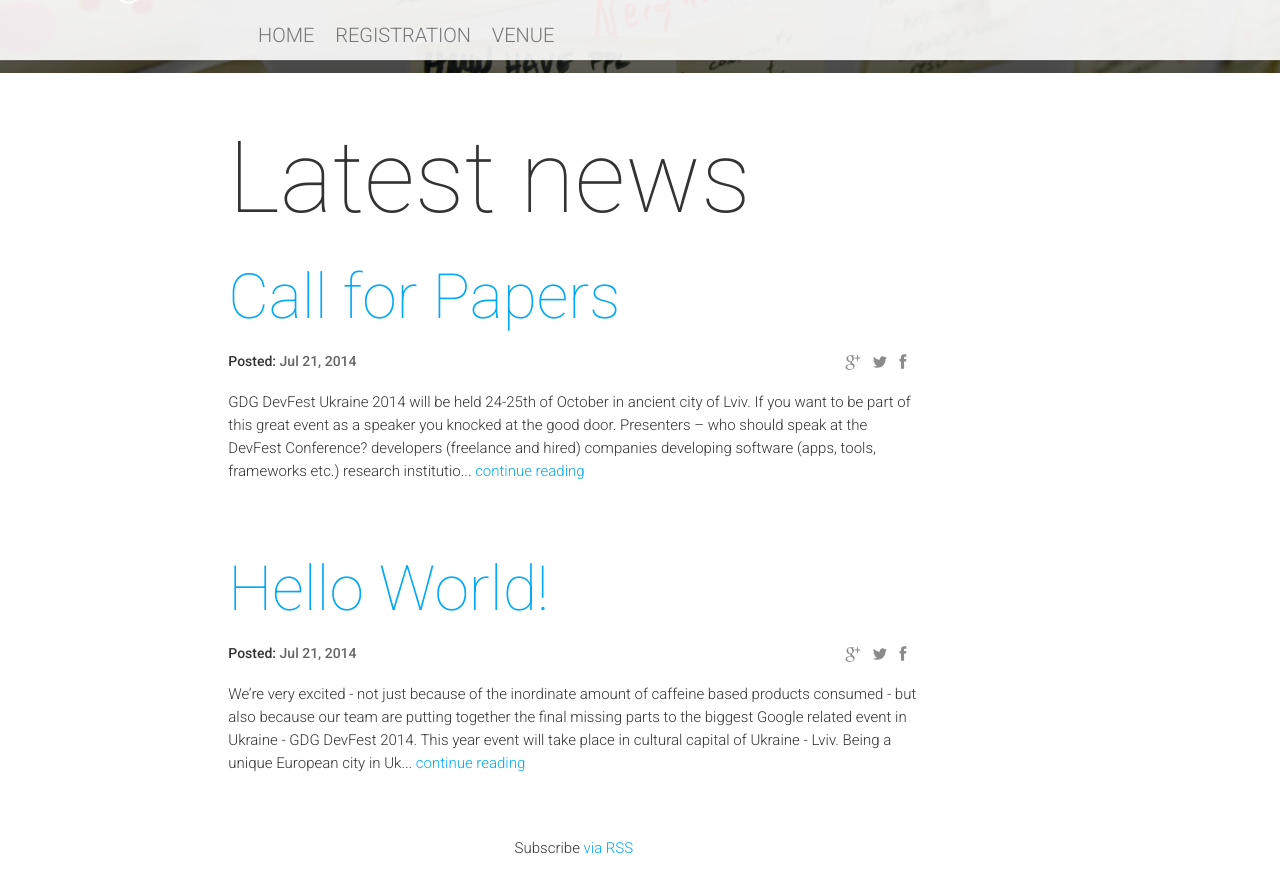
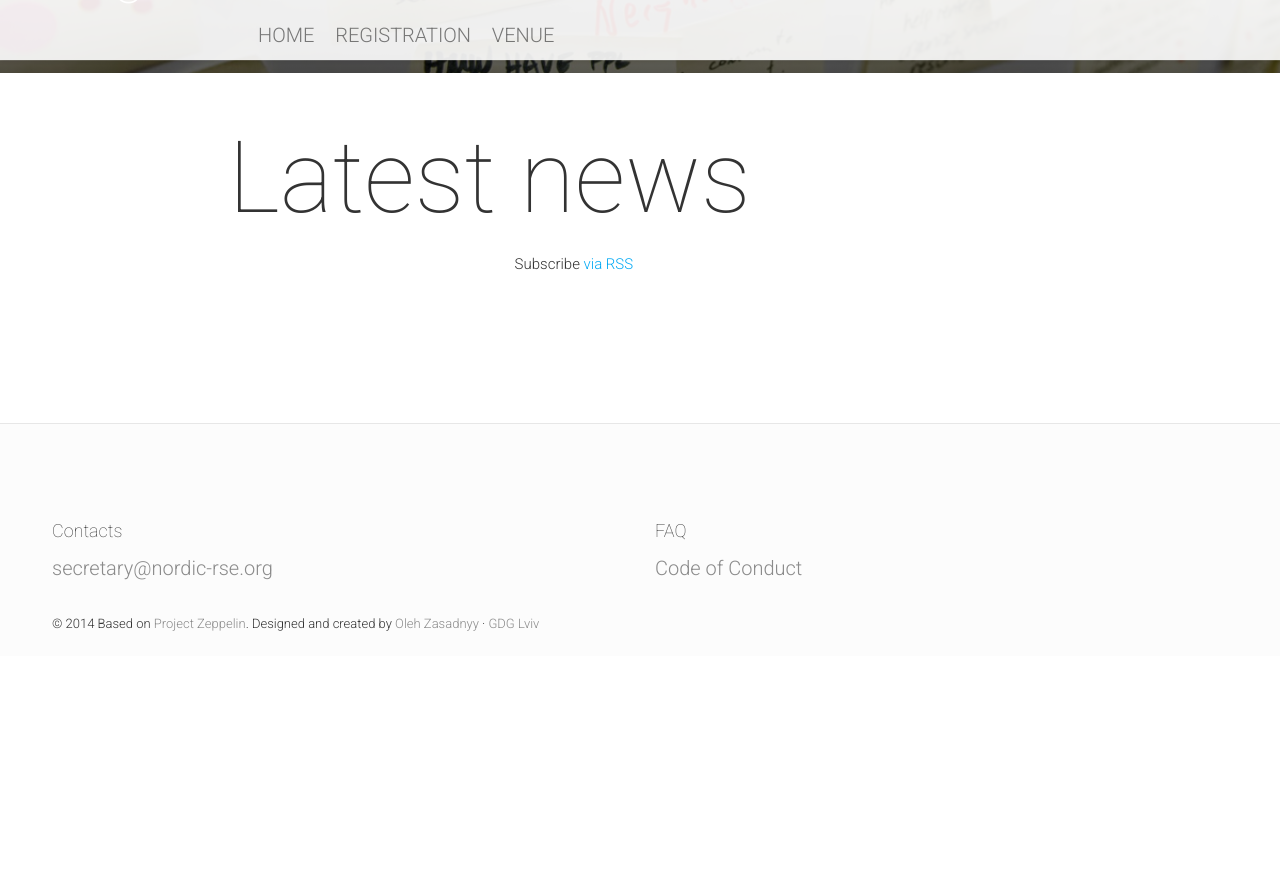
Before and after one commit to nordic-rse/nrse2025, a Jekyll site: the page built from blog.html, in a window 1280 px wide and 900 px high, scrolled down 334 px. Shown: the top 893 px of the window. Built offline with Jekyll 4.4.1, drawn with Linux system fonts in a browser that asks for light colours; nearby versions of some CDN libraries; comment, search, counter and statistics services are not loaded; after the commit the page ends 990 px from its top, so only the background shows below that.

Commit message:
what is all this unused code? removing ...

```diff
--- a/_config.yml
+++ b/_config.yml
@@ -227,42 +227,4 @@
      - {link: "https://plus.google.com/b/102444623953913144164", text: "Westin Market Street"}
      - {link: "https://plus.google.com/b/102444623953913144164", text: "Hotel Adagio"}
 
-# Hackathon
-hackathonTitle: "Hackathon"
-enableHackathon: true
-
-# Hackathon About Block
-aboutHackathonTitle: "Meet our themes"
-hackathonRows:
- - {title: "Android Wear", image: "hackathon-0.png", details: "The front doors will be locked because this is after hours, please park behind the building and come to the door nearest the parking lot.<br><br>Our last meeting showed that there was a lot of interest in Android Wear so we decided to put on an Android Wear Hackathon to see what you could come up with! We realize that this is pretty short notice so we hope you can help us spread the word! There will be pizza, prizes and a great group of geeks to spend the evening coding with! Even if you don't have an app idea come on in and lend a hand to someone else or maybe find inspiration once you're here!"}
- - {title: "Google Glass", image: "hackathon-1.png", details: "We love wearable computing especially Google Glass for which we want to gather the break up community in order to boost innovation.<br><br>Coding an app on Google Glass needs its Rockstar Dev : the team needs a fast learner with solid skills on Android. He knows his way around Android SDK, already checked the Glass Developement Kit (GDK) quick start guide allowing him to jump start developing an app for Glass.The Designer has the hard task to build the visual identity from the ground up, he has strong UX knowledge and a deep understanding of the new rules set by the Glass. His design skills give him the credibility to decide the most effective UI and the most compelling Glass experience."}
- - {title: "Polymer", image: "hackathon-2.png", details: "Polymer is a library that introduces web components. Web components are small elements on a page that can be extended and incorporated in web applications. The result is an increase in productivity.<br><br>We used Polymer mainly to explore the concept of web components. The transition of Google to material design was also a factor.While the library was never touched by the team, it still was painless to wireframe the application. Later on we incorporated some Polymer components in the design. We didn’t use the full potential of Polymer because of the limited time."}
-
-# Hackathon Judges Block
-judgesImage: "judges.jpg"
-judgesTitle: "Judges"
-
-# Hackathon Prizes Block
-prizesTitle: "Prizes"
-prizes:
- - {title: "2nd Place", image: "prize-2.png", info: "Amazing Moto 360"}
- - {title: "1nd Place", image: "prize-1.png", info: "Nexus 5 with pre-installed Android L"}
- - {title: "3nd Place", image: "prize-3.png", info: "Useful Chromecast"}
-
-# Hackathon Location Block
-hackathonLocationBlockTitle: "Location"
-hackathonLocationName: "Communa"
-hackathonLocationLink: "http://communa.net.ua/"
-hackathonStreetAddress: "1 Halytska St"
-hackathonAddressLocality: "Lviv"
-hackathonAddressLocalityRegion: "Lvivska"
-hackathonPostalCode: "79000"
-hackathonAddressCountry: "Ukraine"
-hackathonTimeTitle: "Hack through"
-hackathonStartTime: "2014-10-24T10:00"
-hackathonDoorTime: "09:00"
-hackathonEndTime: "2014-10-25T00:00"
 viewOnMap: "View on Google Maps"
-hackathonPlaceCoordinates: "49.840999, 24.031144"
-hackathonMapCenterCoordinates: "49.840696, 24.028754"
-hackathonMapMobileCenterCoordinates: "49.841639, 24.031182"
--- a/_posts/2014-07-21-call-for-papers.markdown
+++ /dev/null
@@ -1,67 +0,0 @@
----
-layout: post
-title:  "Call for Papers"
-date:   2014-07-21 09:00:00
-isStaticPost: false
----
-GDG DevFest Ukraine 2014 will be held 24-25th of October in ancient city of Lviv. If you want to be part of this great event as a speaker you knocked at the good door.
-
-#### Presenters – who should speak at the DevFest Conference?
-
-* developers (freelance and hired)
-* companies developing software (apps, tools, frameworks etc.)
-* research institutions with Google relevant activities
-* companies, organisations and individuals using Google technologies
-
-If you belong to one of those groups you are cordially invited to submit a talk proposal (or a number of proposals). An independent program committee assesses the proposals and selects the actual conference talks.<br/>
-
-#### Themes and topics – what do we expect?
-Our team prepared set of interesting topics in but if you have any cool idea you want to share not from this list, feel free to submit it as well.
-
-##### Android
-
-__Google I/O 2014__
-
-* Material Design
-* Migration to ART
-* New Android Camera API
-* New Job Scheduler
-* Storage Access Framework
-* Elevation & Clipping
-
-__General__
-
-* Android Continuous Integration
-* Loaders, Cursor Adapters
-* Android Animations
-* Patterns in Android development
-
-##### Web
-
-* AngularJS (1x and 2.0)
-* Dart (AngularDart, server-side)
-* Polymer and WebComponents
-* Material Design in Web
-* ChromeOS (apps development)
-* Web Performance (tools, techniques, approaches)
-
-
-##### Cloud
-
-* Google Cloud Platform
-  * Compute Engine
-  * App Engine
-  * Storages (SQL, NoSQL, BigData)
-  * APIs
-* Go (as a language for a Cloud Ready Apps)
-
-
-#### Please submit your proposals [here](http://bit.ly/dfua-c4p).
-__Deadline__ is September 1, 2014
-
-__Please note:__ There is no guarantee that a submission will be put onto the conference agenda!<br/>
-
-The program committee picks the most interesting talk proposals and informs the selected submitters until September 15, 2014.<br/>
-
-#### Any questions?
-Email organizers at [devfest@gdg.org.ua](mailto:devfest@gdg.org.ua)
--- a/_posts/2014-07-21-hello-world.markdown
+++ /dev/null
@@ -1,30 +0,0 @@
----
-layout: post
-title:  "Hello World!"
-date:   2014-07-21 08:00:00
-isStaticPost: false
----
-
-We're very excited - not just because of the inordinate amount of caffeine based products consumed -
-but also because our team are putting together
-the final missing parts to the biggest Google related event in Ukraine - [GDG DevFest 2014](http://devfest.gdg.org.ua/).
-
-This year event will take place in cultural capital of Ukraine - Lviv. Being a unique European city in Ukraine, Lviv is among top 10 cities of the world to visit in 2014 according to the travel group “The Rough Guide” and is among top 10 cities for spending weekends in Europe according to Lonely Planet. So take your time to spend weeked in last hidden gem in the Europe in company of experts and technical geeks.
-
-So should you also be excited? Well yes... and here's why!
-
-* **Attendance**: we're expecting over 350 attendees
-* **Topic**: more than 48 hours of pure Google technologies
-* **Date**: 24-25 of October, expect hackathon and workshops on a first day and conference on the second
-* **Venue**: Kinopalace Cinema - for a first time we'll make technical event in real cinema directly in the heart of the ancient city of Lviv
-* **Speakers**: we're in the process of finalising the list of speakers
-
-but we've already secured a first batch of experts:
-
-* **Dawid Ostrowski** - Developer Relation from Google, who excited about cloud technologies<br>
-* **Mateusz Herych** - Android GDE and GDG organizer from Krakow<br>
-* **Dmytro Danylyk** - developer, blogger, speaker, author of open source 1000+ star libraries <br>
-* **Roman Mazur** - speaker on various international conferences like Droidcon Eastern Europe and Ankara Developer Days<br>
-
-
-More details about speakers, DevFest Hackathon and Lviv will appear in subsequent posts, meantime like us on [Facebook](https://facebook.com/GDGLviv), follow on [Twitter](https://twitter.com/intent/user?screen_name=GDGLviv), add to circles in [Google+](https://plus.google.com/b/102444623953913144164) or subcribe to our [mailing list](http://gdg.us5.list-manage1.com/subscribe/post?u=9fc8aa205b0521b5f05fc8e1e&id=ae0fb459fc) and [RSS feed](http://devfest.gdg.org.ua/feed.xml) in order not to miss any cool stuff about festival.
```
Also changed, not shown: hackathon.html (deleted, +0 -17 lines).
